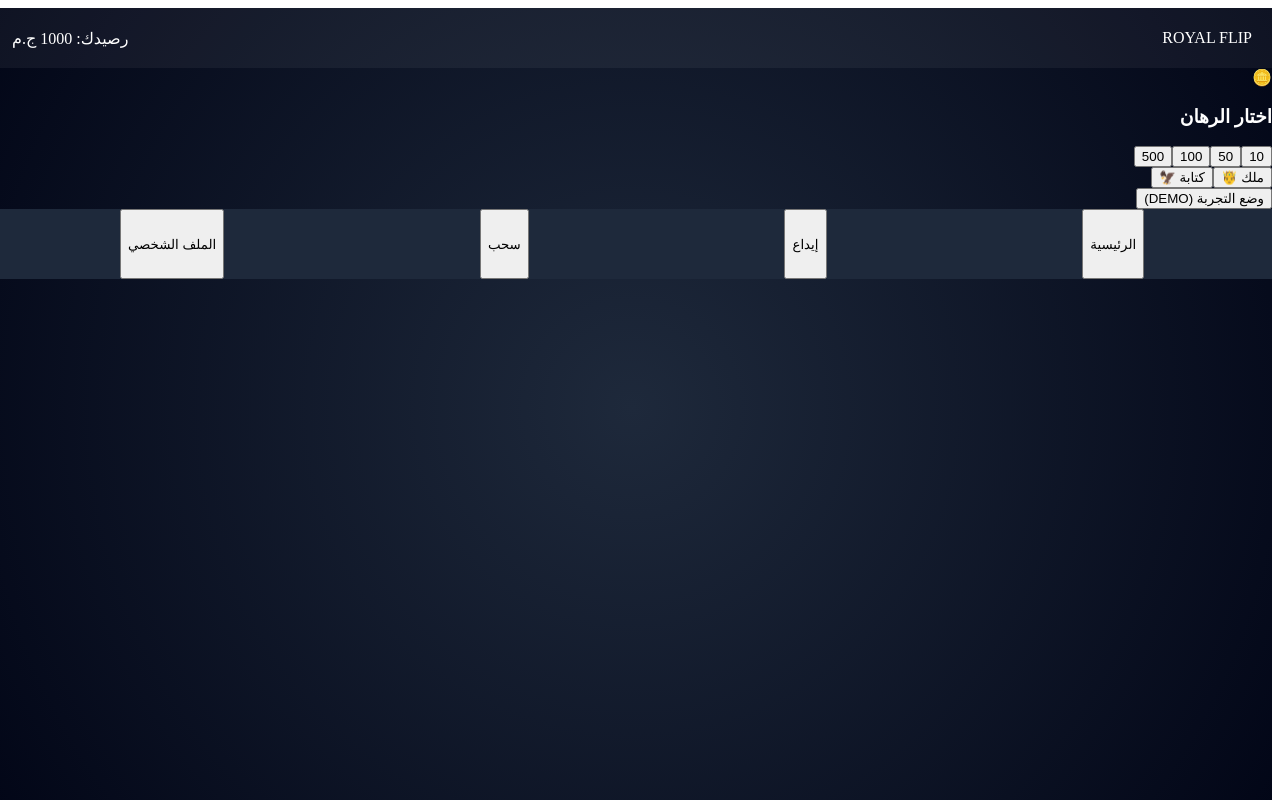
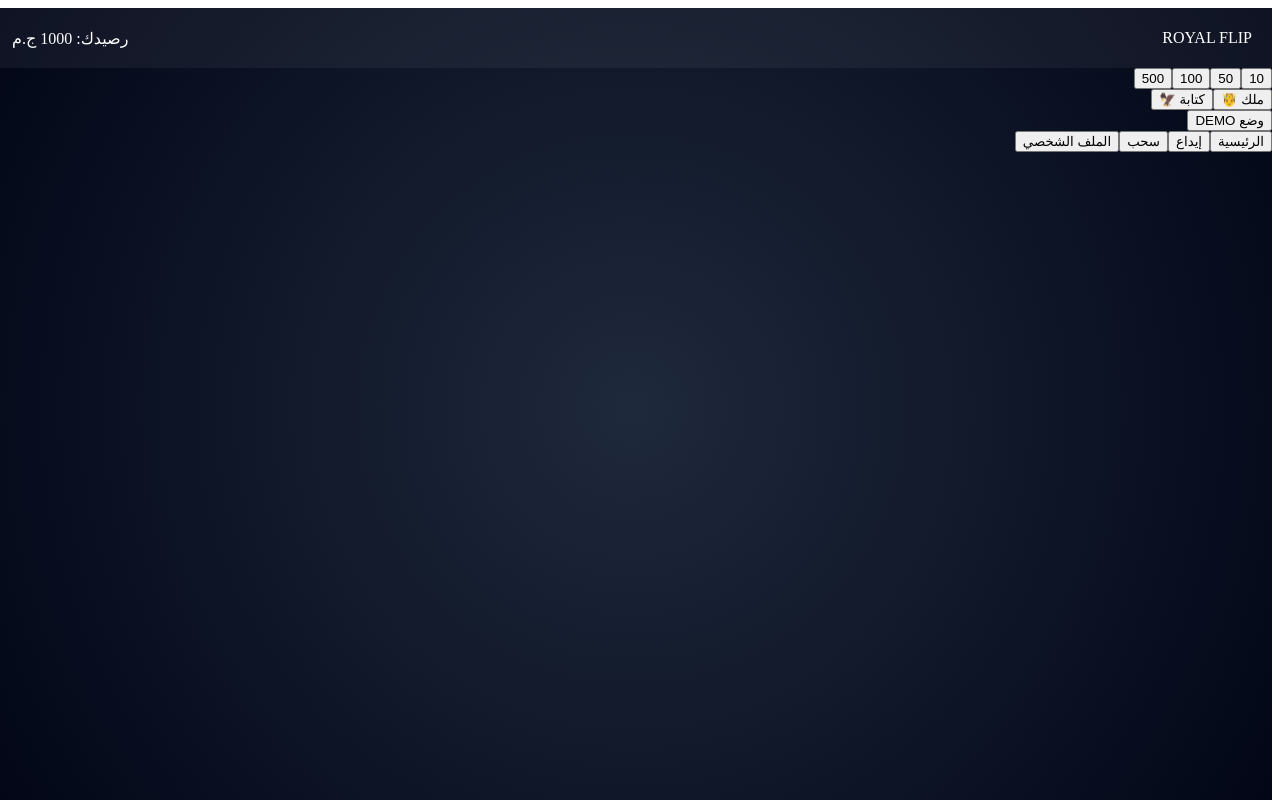
Before and after one commit to elkhaloq/royal-flip-pro, a React (Vite) app: page / in a window 1280 px wide. Built offline with nearby package versions, Linux system fonts and the light colour scheme.

Commit message:
Refactor App component for improved functionality

```diff
--- a/src/App.jsx
+++ b/src/App.jsx
@@ -1,98 +1,104 @@
 import React, { useState, useEffect } from 'react';
+import { supabase } from './supabaseClient';
 import './App.css';
 
-// صور العملة اللي بعتها
-const HEADS_IMG = "https://i.ibb.co/LzN78fW/heads.jpg"; // ارفع صورتك هنا
-const TAILS_IMG = "https://i.ibb.co/M9YV8Yp/tails.jpg"; // ارفع صورتك هنا
-
 function App() {
-  const [gameState, setGameState] = useState('lobby'); // lobby, matching, playing, result
-  const [user, setUser] = useState({ id: "641124", name: "عبدالرحمن", balance: 1000, isDemo: false });
+  const [user, setUser] = useState({ id: '641124', balance: 1000, name: 'لاعب رويال' });
+  const [isAdmin, setIsAdmin] = useState(false);
+  const [gameState, setGameState] = useState('lobby'); // lobby, matching, playing
   const [bet, setBet] = useState(10);
-  const [selectedSide, setSelectedSide] = useState(null);
-  const [opponent, setOpponent] = useState(null);
-  const [rounds, setRounds] = useState([]); // نتائج الجولات
+  const [rounds, setRounds] = useState([]); // نتائج الجولات (ملك/كتابة)
   const [isSpinning, setIsSpinning] = useState(false);
 
-  // نظام البحث عن خصم (5 ثواني)
+  // الدخول السري للأدمن (ضغط مطول 5 ثواني)
+  let timer;
+  const startAdminTimer = () => {
+    timer = setTimeout(() => {
+      const pin = prompt("أدخل رمز الإدارة السري:");
+      if (pin === "64112416") setIsAdmin(true);
+    }, 5000);
+  };
+  const clearAdminTimer = () => clearTimeout(timer);
+
   const startMatch = (side) => {
-    if (user.balance < bet) return alert("رصيدك لا يكفي!");
-    setSelectedSide(side);
+    if (user.balance < bet) return alert("رصيدك غير كافٍ!");
     setGameState('matching');
-
-    // بوتات بأسماء مصرية
-    const bots = ["أحمد علي", "سارة محمد", "محمود كابو", "إبراهيموفيتش المصري"];
-    setOpponent({ name: bots[Math.floor(Math.random()*bots.length)], balance: bet });
-
+    // محاكاة البحث عن خصم لمدة 5 ثواني
     setTimeout(() => {
       setGameState('playing');
-      playRound();
+      handlePlay();
     }, 5000);
   };
 
-  const playRound = () => {
+  const handlePlay = () => {
     setIsSpinning(true);
     setTimeout(() => {
-      const result = Math.random() > 0.5 ? 'head' : 'tail';
+      const result = Math.random() > 0.5 ? 'ملك' : 'كتابة';
+      setRounds([result]);
       setIsSpinning(false);
-      setRounds(prev => [...prev, result]);
-      // هنا بنطبق منطق الـ 3 جولات
+      // هنا السيستم بيحدد الفوز بناءً على نسبة الأدمن (هتتبرمج في الخطوة الجاية)
     }, 2000);
   };
 
+  if (isAdmin) return (
+    <div className="admin-panel" style={{direction: 'rtl', padding: '20px', background: '#000', height: '100dvh'}}>
+      <h2 style={{color: 'gold'}}>لوحة التحكم v43.0 👑</h2>
+      <button onClick={() => setIsAdmin(false)}>خروج</button>
+      <div style={{marginTop: '20px'}}>
+        <p>نسبة الفوز الحالية: 70%</p>
+        <button>تغيير أرقام المحافظ</button>
+        <button>طلبات الإيداع (0)</button>
+        <button>طلبات السحب (0)</button>
+      </div>
+    </div>
+  );
+
   return (
-    <div className="app-container">
-      {/* Header - الرصيد */}
-      <div className="header">
-        <div className="logo" onTouchStart={() => console.log("Secret Admin Login")}>ROYAL FLIP</div>
-        <div className="balance-box">رصيدك: {user.balance} ج.م</div>
-      </div>
+    <div className="app-container" style={{direction: 'rtl'}}>
+      <header className="header">
+        <div className="logo" onMouseDown={startAdminTimer} onMouseUp={clearAdminTimer} onTouchStart={startAdminTimer} onTouchEnd={clearAdminTimer}>ROYAL FLIP</div>
+        <div className="balance">رصيدك: {user.balance} ج.م</div>
+      </header>
 
       {gameState === 'lobby' && (
         <div className="lobby">
-          <div className="coin-preview">🪙</div>
-          <h3>اختار الرهان</h3>
-          <div className="bet-buttons">
+          <div className="bet-selector">
             {[10, 50, 100, 500].map(amt => (
               <button key={amt} onClick={() => setBet(amt)} className={bet === amt ? 'active' : ''}>{amt}</button>
             ))}
           </div>
-          <div className="play-actions">
-            <button onClick={() => startMatch('head')}>ملك 🤴</button>
-            <button onClick={() => startMatch('tail')}>كتابة 🦅</button>
+          <div className="action-buttons">
+            <button onClick={() => startMatch('ملك')} className="btn-heads">ملك 🤴</button>
+            <button onClick={() => startMatch('كتابة')} className="btn-tails">كتابة 🦅</button>
           </div>
-          <button className="demo-btn">وضع التجربة (DEMO)</button>
+          <button className="demo-btn">وضع DEMO</button>
         </div>
       )}
 
       {gameState === 'matching' && (
-        <div className="matching-screen">
+        <div className="matching">
           <div className="loader"></div>
-          <h2>جاري البحث عن خصم...</h2>
-          <div className="countdown">5</div>
+          <h2>جاري البحث عن خصم مصري...</h2>
         </div>
       )}
 
       {gameState === 'playing' && (
-        <div className="game-field">
+        <div className="game">
           <div className="arena">
-            <div className="player">أنت</div>
-            <div className="central-vault">الخزنة: {bet * 2} ج.م</div>
-            <div className="opponent">{opponent?.name}</div>
-          </div>
-          <div className={`main-coin ${isSpinning ? 'spin' : ''}`}>
-            {/* هنا تظهر صورة العملة */}
+            <div className="vault">خزنة الرهان: {bet * 2} ج.م</div>
+            <div className={`coin ${isSpinning ? 'spin' : ''}`}>
+              {rounds[0] === 'ملك' ? '🤴' : '🦅'}
+            </div>
           </div>
         </div>
       )}
 
-      {/* Navigation Bottom */}
-      <div className="nav-bottom">
-        <button>الرئيسية</button>
-        <button>إيداع</button>
-        <button>سحب</button>
+      <footer className="footer-nav">
+        <button onClick={() => setGameState('lobby')}>الرئيسية</button>
+        <button onClick={() => alert('افتح محفظة الإيداع')}>إيداع</button>
+        <button onClick={() => alert('افتح صفحة السحب')}>سحب</button>
         <button>الملف الشخصي</button>
-      </div>
+      </footer>
     </div>
   );
 }
```
